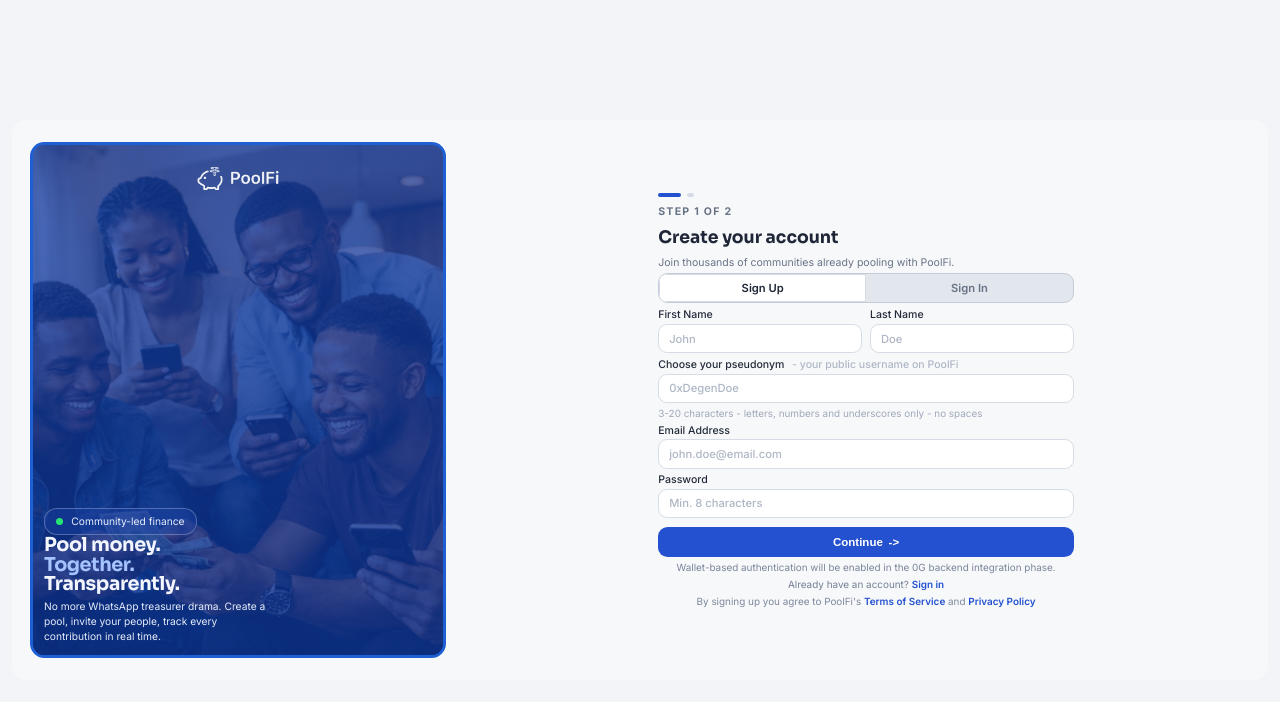
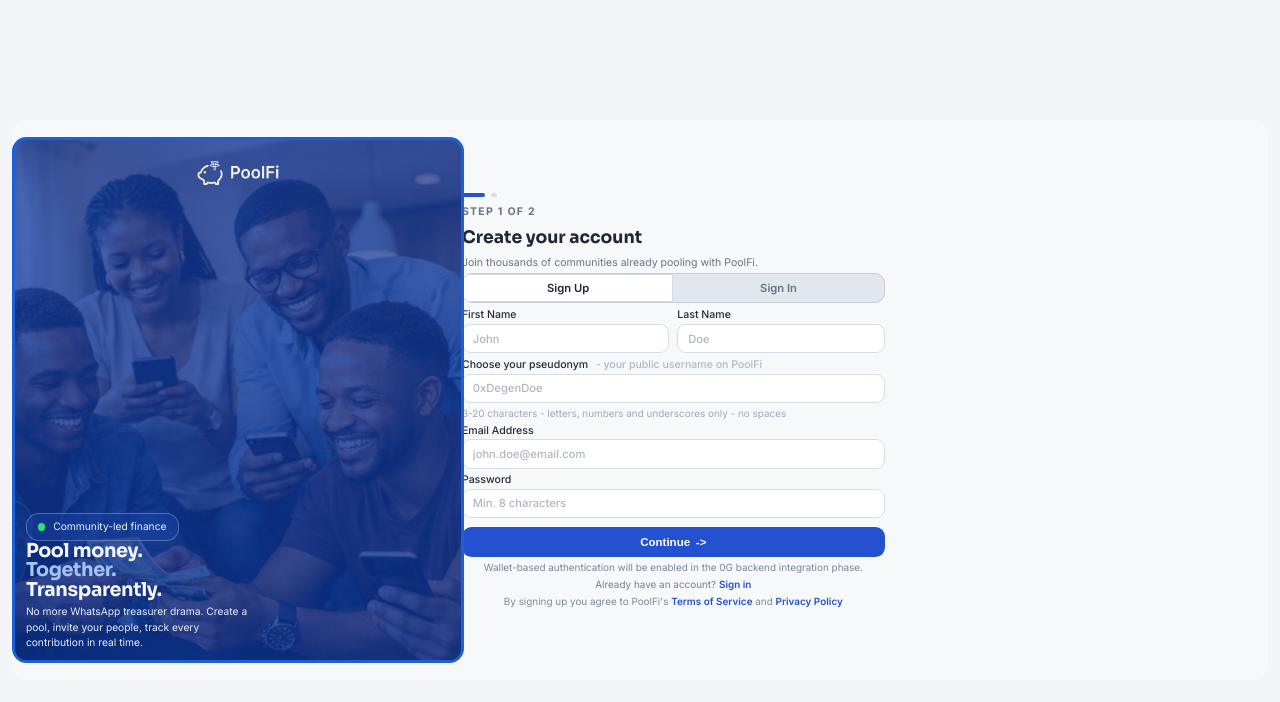
Before and after one commit to Nnadijoshuac/0ghack, a Next.js app: page /signup in a window 1280 px wide. Shown: the top 702 px of the page. Built offline with nearby package versions, Linux system fonts and the light colour scheme.

Commit message:
feat: enhance layout and styling of login and signup forms

```diff
--- a/app/globals.css
+++ b/app/globals.css
@@ -881,16 +881,17 @@ p {
     width: 100%;
     height: min(560px, calc(100vh - 0.6rem));
     grid-template-columns: 36% 64%;
+    column-gap: 0.08rem;
     align-items: center;
   }
 
   .login-visual {
     border-width: 3px;
     padding: 0.72rem 0.68rem 0.62rem;
-    width: 92%;
-    height: 92%;
+    width: 100%;
+    height: 94%;
     min-height: 0;
-    justify-self: center;
+    justify-self: end;
     align-self: center;
   }
 
@@ -919,6 +920,12 @@ p {
     gap: 0.3rem;
     justify-self: center;
     align-self: center;
+  }
+
+  .signup-form-wrap {
+    justify-self: start;
+    padding-left: 0;
+    margin-left: -0.22rem;
   }
 
   .login-form-wrap {
```
